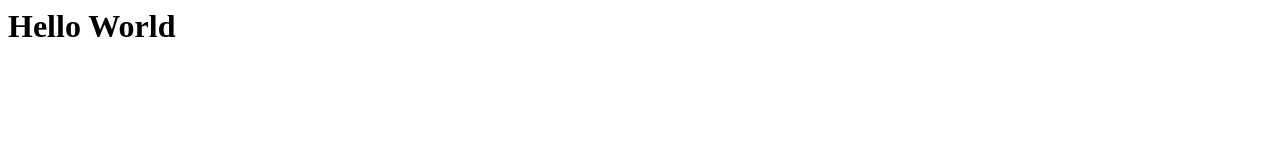
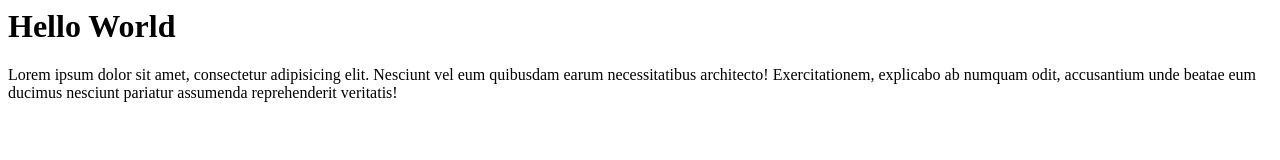
Before and after one commit to ahmdsfdn/repo-remote, a plain HTML site: page index.html in a window 1280 px wide. Drawn offline with Linux system fonts and the light colour scheme.

Commit message:
menambahkan paragraf

```diff
--- a/index.html
+++ b/index.html
@@ -6,5 +6,6 @@
 </head>
 <body>
     <h1>Hello World</h1>
+    <p>Lorem ipsum dolor sit amet, consectetur adipisicing elit. Nesciunt vel eum quibusdam earum necessitatibus architecto! Exercitationem, explicabo ab numquam odit, accusantium unde beatae eum ducimus nesciunt pariatur assumenda reprehenderit veritatis!</p>
 </body>
 </html>
```
